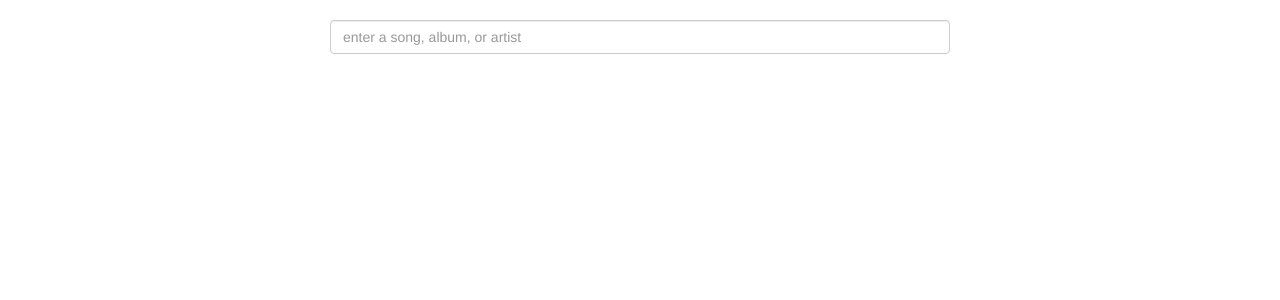
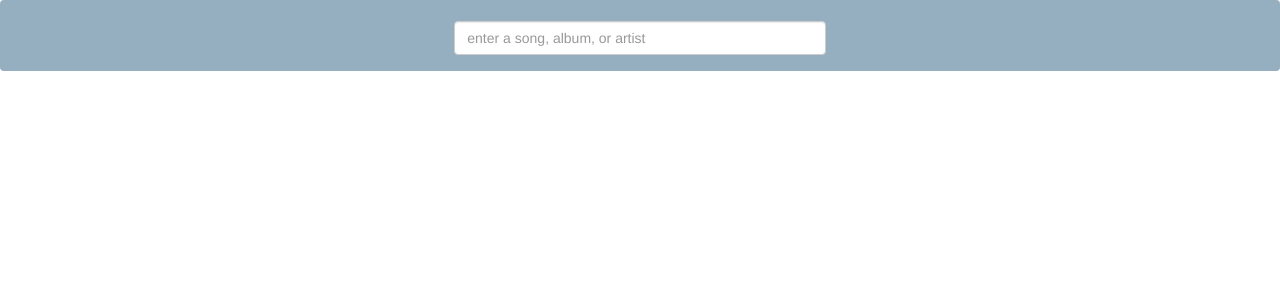
Before and after one commit to erichunzeker/gus, a Flask app: page / in a window 1280 px wide. Shown: the top 300 px of the page. Run offline with Flask 2, Linux system fonts and the light colour scheme; some libraries are stand-ins or nearby versions.

Commit message:
add bootstrap

```diff
--- a/static/home.css
+++ b/static/home.css
@@ -10,6 +10,10 @@ body {
 }
 
 #inputMusic {
-    width: 50%;
+    width: 30%;
     display: inline-block;
 }
+
+#inputMusicNav {
+    background-color: #95afc0;
+}
--- a/templates/home.html
+++ b/templates/home.html
@@ -9,11 +9,14 @@
     <title>GUS</title>
 </head>
 <body>
-    <form>
-      <div class="form-group">
-        <input type="text" class="form-control" id="inputMusic" placeholder="enter a song, album, or artist">
-      </div>
-    </form>
+
+    <nav class="navbar fixed-top navbar-light" id="inputMusicNav">
+        <form>
+            <div class="form-group justify-content-center">
+                <input type="text" class="form-control" id="inputMusic" placeholder="enter a song, album, or artist">
+            </div>
+        </form>
+    </nav>
 
 </body>
 </html>
```
